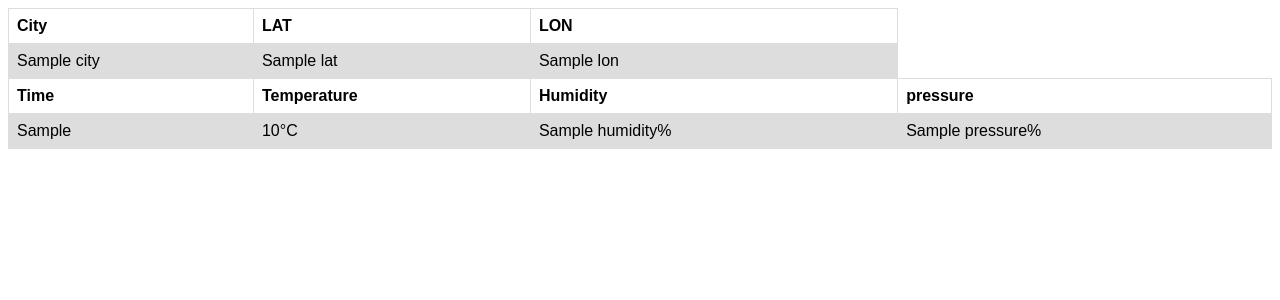
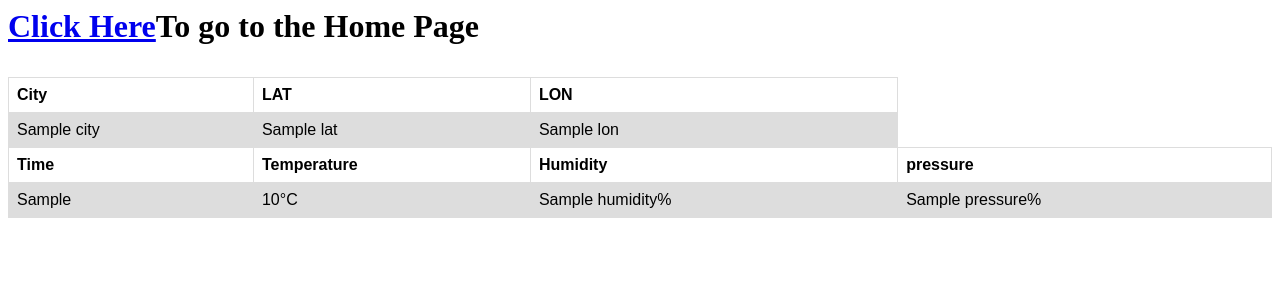
Before and after one commit to AkshayCshetty/weatherapp, a Flask app: template backend/templates/forecast.html in a window 1280 px wide. Shown: the top 300 px of the page. Run offline with Flask 2, Linux system fonts and the light colour scheme; the template is opened without the code that fills it: most values are stand-ins (such as "Sample title", 1, 10 or a date in 2020).

Commit message:
adding a homepage line in forcast

```diff
--- a/backend/templates/forecast.html
+++ b/backend/templates/forecast.html
@@ -28,6 +28,7 @@
     <body>
         <table>
             <tr>
+                <h1><a href="{{ url_for('home') }}"><p>Click Here</a>To go to the Home Page</p></h1>
                 <th>City</th>
                 <th>LAT</th>
                 <th>LON</th>
```
